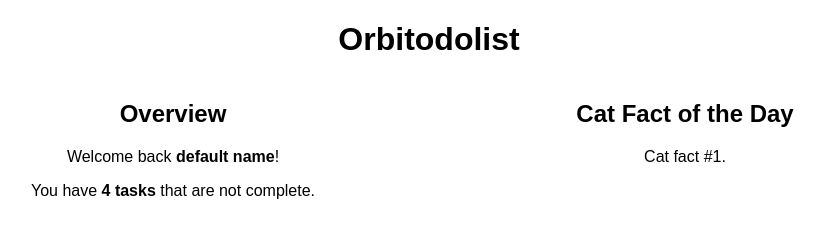
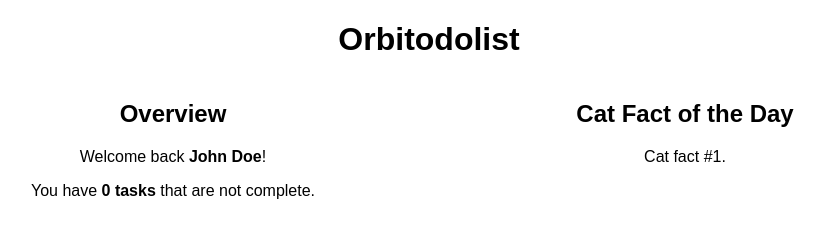
Before and after one commit to ytingtan/todolist, a React (Create React App) app: page / in a window 1280 px wide. Shown: the top 238 px of the page, without its empty margins (211-1035 px from the left). Built offline with nearby package versions, Linux system fonts and the light colour scheme.

Commit message:
Update count of tasks at OverviewBox

```diff
--- a/src/App.js
+++ b/src/App.js
@@ -4,12 +4,13 @@ import TaskManager from "./components/TaskManager";
 import "./styles.css";
 
 export default function App() {
-				const [name, setName] = useState("John Doe");
+				const [tasks, setTasks] = useState([]);
+				/**const [name, setName] = useState("John Doe");**/
 				return (
 								<div className="App">
-								<Header />
+								<Header tasks={tasks} />
 								<main>
-								<TaskManager />
+								<TaskManager tasks={tasks} setTasks={setTasks}/>
 								</main>
 								</div>
 				);
--- a/src/components/Header.js
+++ b/src/components/Header.js
@@ -1,8 +1,11 @@
 import { useState } from "react";
-function OverviewBox() {
-				const [name, setName] = useState("default name");
+function OverviewBox(props) {
+				const {tasks} = props;
+				const [name, setName] = useState("John Doe");
 
+				const numOfUndone = tasks.filter((task) => !task.isComplete).length;
 				return (
+
 								<div className="HeaderBox">
 								<h2>Overview</h2>
 								<p>Welcome back{" "}
@@ -13,7 +16,7 @@ function OverviewBox() {
 												setName(newName);
 								}}>{name || set-a-name-here}</strong>!
 								</p>
-								<p>You have <strong>4 tasks </strong> that are not complete.</p>
+								<p>You have{" "} <strong>{numOfUndone} task{numOfUndone == 1 ? "" : "s"}</strong>{" "} that {numOfUndone == 1 ? " is " : " are "} not complete.</p>
 								</div>
 				);
 }
@@ -25,12 +28,13 @@ const CatFactBox = () => (
 				</div>
 );
 
-export default function Header() {
+export default function Header(props) {
+				const { tasks } = props;
 				return (
 								<header>
 								<h1>Orbitodolist</h1>
 								<div style={{ display: "flex", flexFlow: "row nowrap" }}>
-								<OverviewBox />
+								<OverviewBox tasks={tasks} />
 								<CatFactBox />
 								</div>
 								</header>
--- a/src/components/TaskManager.js
+++ b/src/components/TaskManager.js
@@ -46,9 +46,9 @@ const { setTasks, tasks } = props;
 			);
 }
 
-export default function TaskManager() {
-
-				const [tasks, setTasks] = useState([]);
+export default function TaskManager(props) {
+				const { tasks, setTasks } = props;
+				/** const [tasks, setTasks] = useState([]); **/
 				const [addTaskText, setAddTaskText] = useState("");
 
 				function handleSubmit(event) {
```
